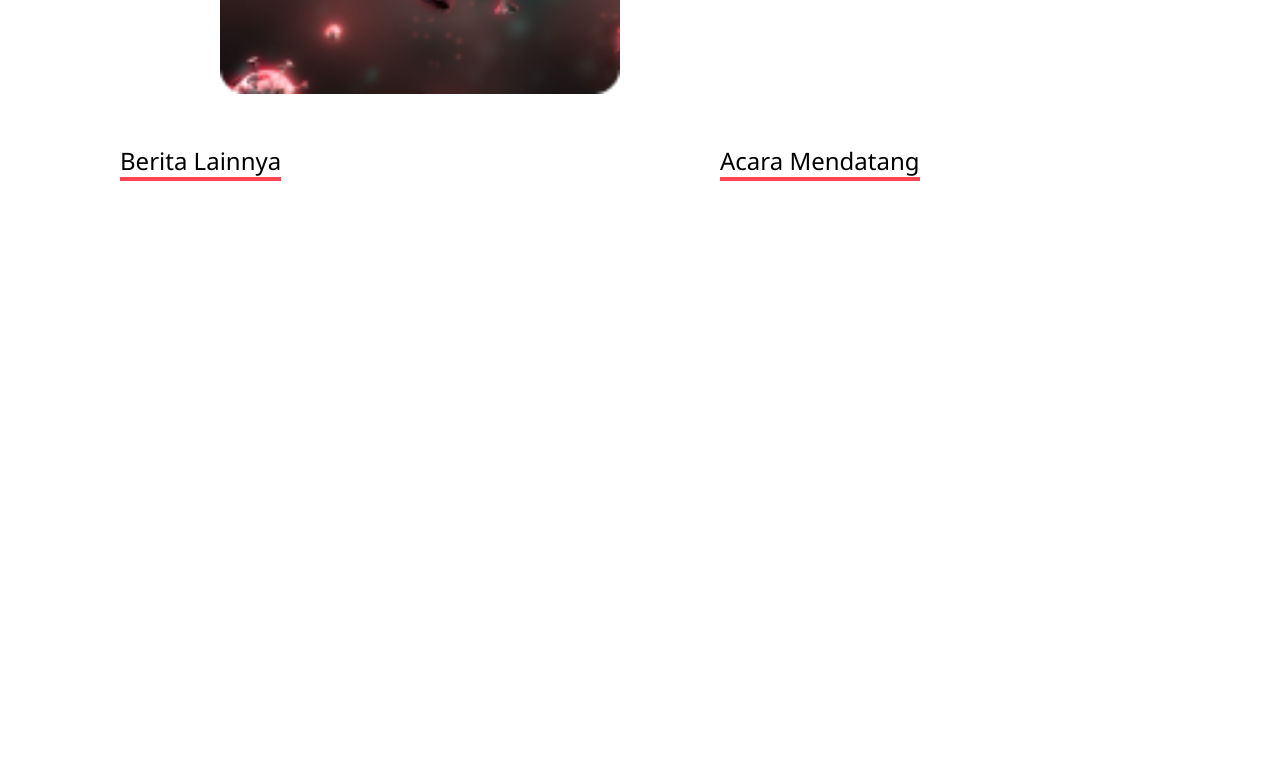
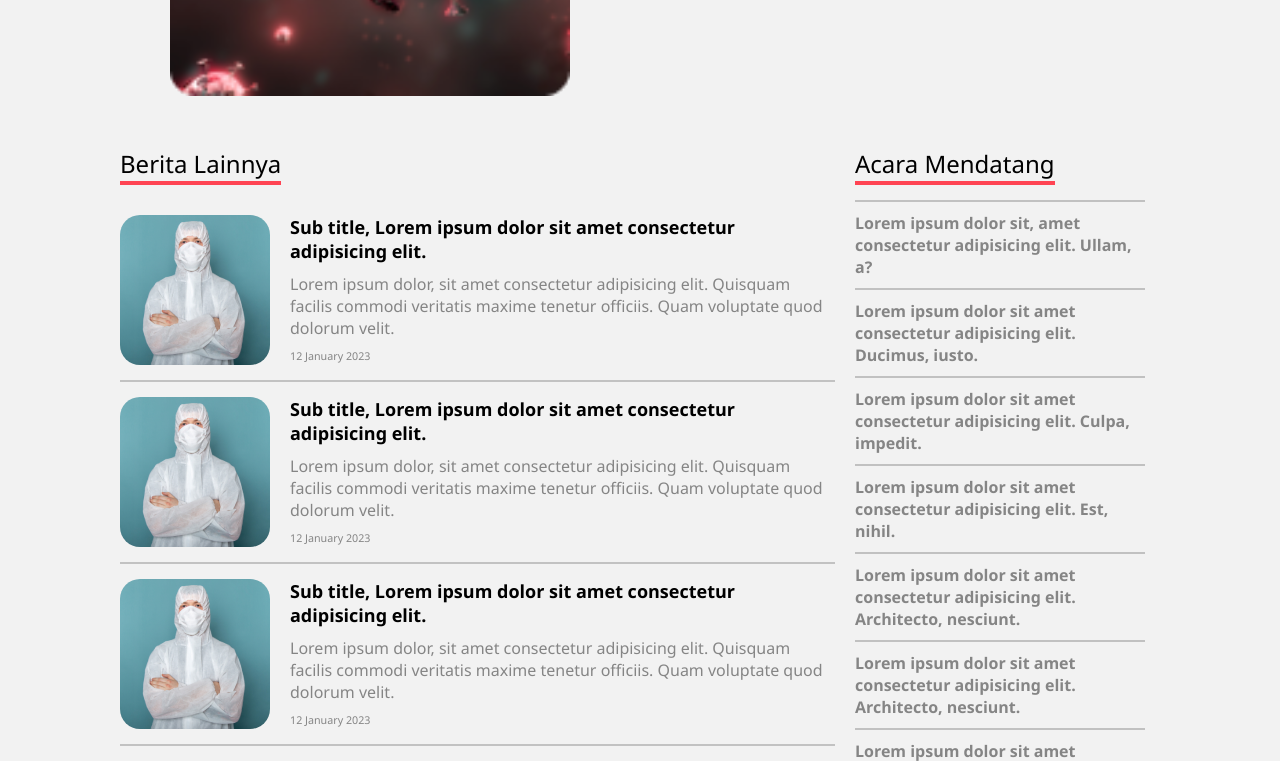
Before and after one commit to LmaoDarwin/LKS-CovIn-News, a plain HTML site: page index.html in a window 1280 px wide. Shown: the part 1018-1779 px from the top of the page. Before the commit the page ends 1214 px from the top, so only its background shows below. Drawn offline with Linux system fonts and the light colour scheme.

Commit message:
news 2 completion and autoscroll improvements

```diff
--- a/index.html
+++ b/index.html
@@ -15,10 +15,10 @@
         <div class="logo">COV-IN NEWS</div>
         <ul>
           <li><a href="#"> Beranda </a></li>
-          <li><a href="#"> Kategori </a></li>
+          <li><a id="category" href="#"> Kategori </a></li>
         </ul>
       </nav>
-      <div class="main-bg" id="mainBg">
+      <div class="main-bg">
         <div class="slogan">
           <h1>COVID</h1>
           <p>
@@ -43,7 +43,7 @@
           <h1>Berita Terbaru</h1>
         </div>
         <div class="news1">
-          <div class="snap">
+          <div class="snap" id="snap">
             <button style="left: 0" onclick="buttonScroll(0,'left')">
               &lt;
             </button>
@@ -136,14 +136,135 @@
     </section>
     <section class="container">
       <main class="frame second">
-        <div class="content other">
+        <div class="content">
           <div class="title">
             <h1>Berita Lainnya</h1>
           </div>
+          <div class="news2">
+            <div class="wrapper">
+              <img src="./images/pic1.png" alt="pic" />
+              <section class="content">
+                <h1>
+                  Sub title, Lorem ipsum dolor sit amet consectetur adipisicing
+                  elit.
+                </h1>
+                <p>
+                  Lorem ipsum dolor, sit amet consectetur adipisicing elit.
+                  Quisquam facilis commodi veritatis maxime tenetur officiis.
+                  Quam voluptate quod dolorum velit.
+                </p>
+                <h6>12 January 2023</h6>
+              </section>
+            </div>
+            <div class="wrapper">
+              <img src="./images/pic1.png" alt="pic" />
+              <section class="content">
+                <h1>
+                  Sub title, Lorem ipsum dolor sit amet consectetur adipisicing
+                  elit.
+                </h1>
+                <p>
+                  Lorem ipsum dolor, sit amet consectetur adipisicing elit.
+                  Quisquam facilis commodi veritatis maxime tenetur officiis.
+                  Quam voluptate quod dolorum velit.
+                </p>
+                <h6>12 January 2023</h6>
+              </section>
+            </div>
+            <div class="wrapper">
+              <img src="./images/pic1.png" alt="pic" />
+              <section class="content">
+                <h1>
+                  Sub title, Lorem ipsum dolor sit amet consectetur adipisicing
+                  elit.
+                </h1>
+                <p>
+                  Lorem ipsum dolor, sit amet consectetur adipisicing elit.
+                  Quisquam facilis commodi veritatis maxime tenetur officiis.
+                  Quam voluptate quod dolorum velit.
+                </p>
+                <h6>12 January 2023</h6>
+              </section>
+            </div>
+          </div>
         </div>
-        <div class="content upcoming">
+        <div class="content">
           <div class="title">
             <h1>Acara Mendatang</h1>
+          </div>
+          <div class="upcoming">
+            <div class="wrapper">
+              <a href="#">
+                <h4>
+                  Lorem ipsum dolor sit, amet consectetur adipisicing elit.
+                  Ullam, a?
+                </h4>
+              </a>
+            </div>
+            <div class="wrapper">
+              <a href="#">
+                <h4>
+                  Lorem ipsum dolor sit amet consectetur adipisicing elit.
+                  Ducimus, iusto.
+                </h4>
+              </a>
+            </div>
+            <div class="wrapper">
+              <a href="#">
+                <h4>
+                  Lorem ipsum dolor sit amet consectetur adipisicing elit.
+                  Culpa, impedit.
+                </h4>
+              </a>
+            </div>
+            <div class="wrapper">
+              <a href="#">
+                <h4>
+                  Lorem ipsum dolor sit amet consectetur adipisicing elit. Est,
+                  nihil.
+                </h4>
+              </a>
+            </div>
+            <div class="wrapper">
+              <a href="#">
+                <h4>
+                  Lorem ipsum dolor sit amet consectetur adipisicing elit.
+                  Architecto, nesciunt.
+                </h4>
+              </a>
+            </div>
+            <div class="wrapper">
+              <a href="#">
+                <h4>
+                  Lorem ipsum dolor sit amet consectetur adipisicing elit.
+                  Architecto, nesciunt.
+                </h4>
+              </a>
+            </div>
+            <div class="wrapper">
+              <a href="#">
+                <h4>
+                  Lorem ipsum dolor sit amet consectetur adipisicing elit.
+                  Architecto, nesciunt.
+                </h4>
+              </a>
+            </div>
+            <div class="wrapper">
+              <a href="#">
+                <h4>
+                  Lorem ipsum dolor sit amet consectetur adipisicing elit.
+                  Architecto, nesciunt.
+                </h4>
+              </a>
+            </div>
+            <div class="wrapper">
+              <a href="#">
+                <h4>
+                  Lorem ipsum dolor sit amet consectetur adipisicing elit.
+                  Architecto, nesciunt.
+                </h4>
+              </a>
+            </div>
           </div>
         </div>
       </main>
--- a/scripts/script.js
+++ b/scripts/script.js
@@ -1,6 +1,7 @@
 const nav = document.getElementById("navbar");
-const mainBg = document.getElementById("mainBg");
 const snap = document.getElementsByClassName("snap");
+const category = document.getElementById("category");
+const snapId = document.getElementById("snap");
 
 //nav js
 document.addEventListener("scroll", () => {
@@ -11,18 +12,30 @@ document.addEventListener("scroll", () => {
     nav.classList.add("scrolled");
   }
 });
+category.addEventListener("click", (ev) => console.log(ev));
 //end nav js
 
 //Snap scroll
-const basePx = 940
-let childOfSnap = snap.item(0).children.length - 3 //<< 3 for button excluded + offset basePx
-const snapPx = basePx * childOfSnap
+//init variables:
+let childOfSnap = snap.item(0).children.length - 3; //<< 3 for button excluded + offset basePx
 let coord = 0;
 let autoScroll;
+const basePx = 990;
+const snapPx = basePx * childOfSnap;
+//onhover autostop:
+snapId.addEventListener("mouseenter", () => clearInterval(autoScroll));
+snapId.addEventListener("mouseleave", () => clearAutoScroll());
+//stopper:
+function clearAutoScroll() {
+  clearInterval(autoScroll);
+  autoScroll = null;
+  setTimeout(() => getAutoScroll());
+}
+//starter:
 function getAutoScroll() {
   if (!autoScroll) {
     return (autoScroll = setInterval(() => {
-      console.log({coord,childOfSnap,snapPx,autoScroll,num:(940*4)});
+      // console.log({coord,childOfSnap,snapPx,autoScroll,num:(940*4)});
       if (coord >= snapPx) {
         coord = -basePx;
       }
@@ -30,17 +43,12 @@ function getAutoScroll() {
     }, 3000));
   }
 }
+//button onclick:
 function buttonScroll(nodeNumer, orien) {
   orien == "right" && snap.item(nodeNumer).scrollTo((coord += basePx), 0);
   orien == "left" && snap.item(nodeNumer).scrollTo((coord -= basePx), 0);
   if (coord <= 0) coord = 0;
-  if (coord >= snapPx) {
-    coord = snapPx;
-    return true;
-  }
-  clearInterval(autoScroll);
-  autoScroll = null;
-  setTimeout(() => getAutoScroll(), 10000);
+  if (coord >= snapPx) coord = snapPx;
 }
 getAutoScroll();
 //end snap scroll
--- a/styles/frame.css
+++ b/styles/frame.css
@@ -5,7 +5,7 @@
   --secRed: #ff4453;
   --gray: #858585;
 }
-* {
+:not(li,a) {
   transition: all 200ms ease-in-out;
 }
 .container {
@@ -21,6 +21,7 @@
   font-weight: normal;
 }
 .title {
+  line-height: 35px;
   width: fit-content;
   margin-bottom: 15px;
   border-bottom: solid 4px var(--secRed);
@@ -31,8 +32,8 @@
   max-height: 400px;
   overflow-x: hidden;
 }
-.wrapper {
-  padding: 0 50px;
+.news1 .wrapper {
+  margin-right: 50px;
   min-width: calc(1040px - 100px);
   min-height: 400px;
   display: grid;
@@ -40,8 +41,15 @@
   grid-template-columns: repeat(2, auto);
   gap: 20px;
 }
-.wrapper img{
+.wrapper img {
   border-radius: 20px;
+}
+.wrapper:hover{
+  background-color: rgba(0,0,0, 0.02);
+  cursor: pointer;
+}
+.wrapper img:hover{
+  filter: brightness(0.75);
 }
 .news1 {
   display: flex;
@@ -61,21 +69,41 @@
   color: var(--secRed);
 }
 .content h1:not(.title h1) {
-  font-size: 25px;
+  font-size: 18px;
   font-weight: bold;
 }
 .content h5 {
-  margin: 10px 0;
+  margin-top: 10px;
   color: var(--secRed);
 }
 .content p,
 .content h6 {
+  margin-top: 10px;
   color: var(--gray);
 }
 /* frame 2 */
 .second {
   display: grid;
-  grid-template-columns: 600px 1fr;
+  grid-template-columns: 735px 290px;
 }
-.other {
+.upcoming {
+  max-height: calc(600px - 39px);
+  overflow-y: scroll;
 }
+.upcoming h4 {
+  color: var(--gray);
+  border-top: solid 2px rgba(0,0,0,0.2);
+  padding: 10px 0;
+  font-weight: bold;
+}
+.upcoming h4:hover {
+  color: black;
+  font-style: italic;
+}
+.news2 .wrapper {
+  padding: 15px 0;
+  display: flex;
+  gap: 20px;
+  margin-right: 20px;
+  border-bottom: solid 2px rgba(0,0,0,0.2);
+}
--- a/styles/index.css
+++ b/styles/index.css
@@ -12,6 +12,7 @@
 }
 html,
 body {
+  background-color: #f2f2f2;
   font-family: "Segoe UI", Tahoma, Geneva, Verdana, sans-serif;
 }
 a{
```
